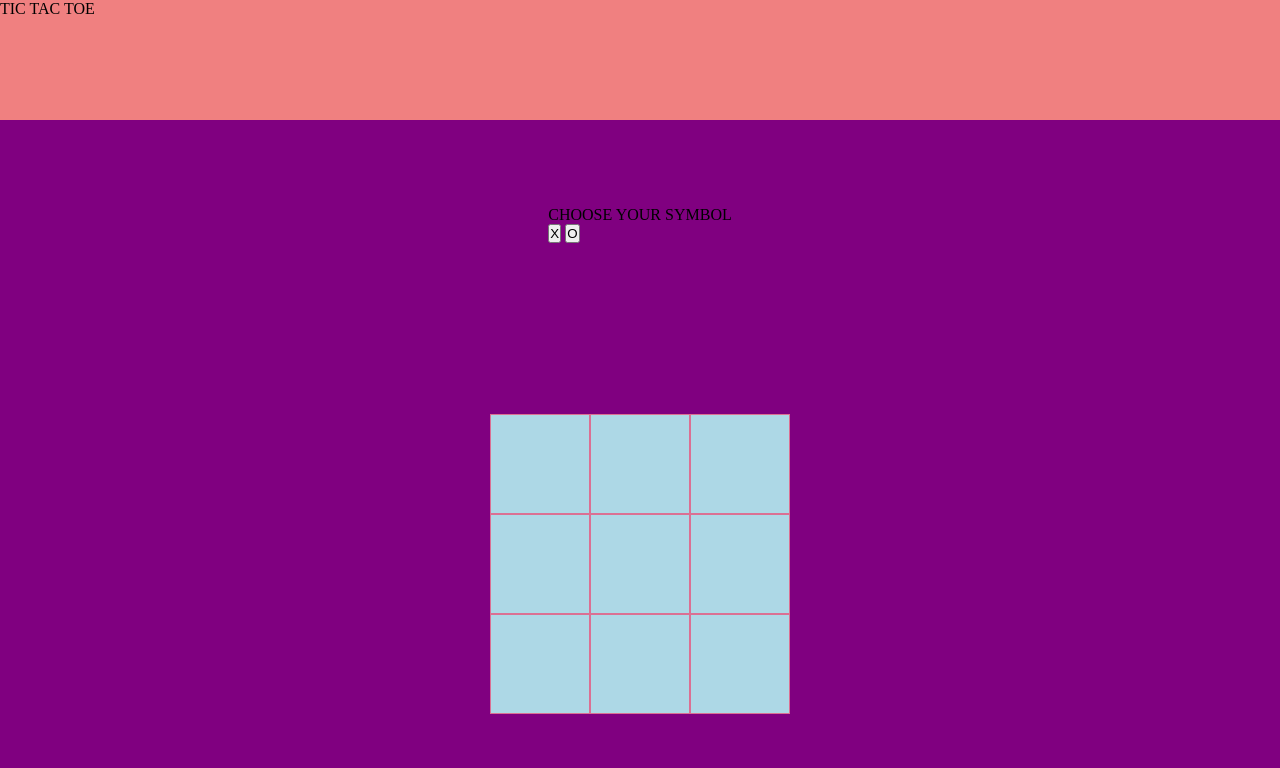
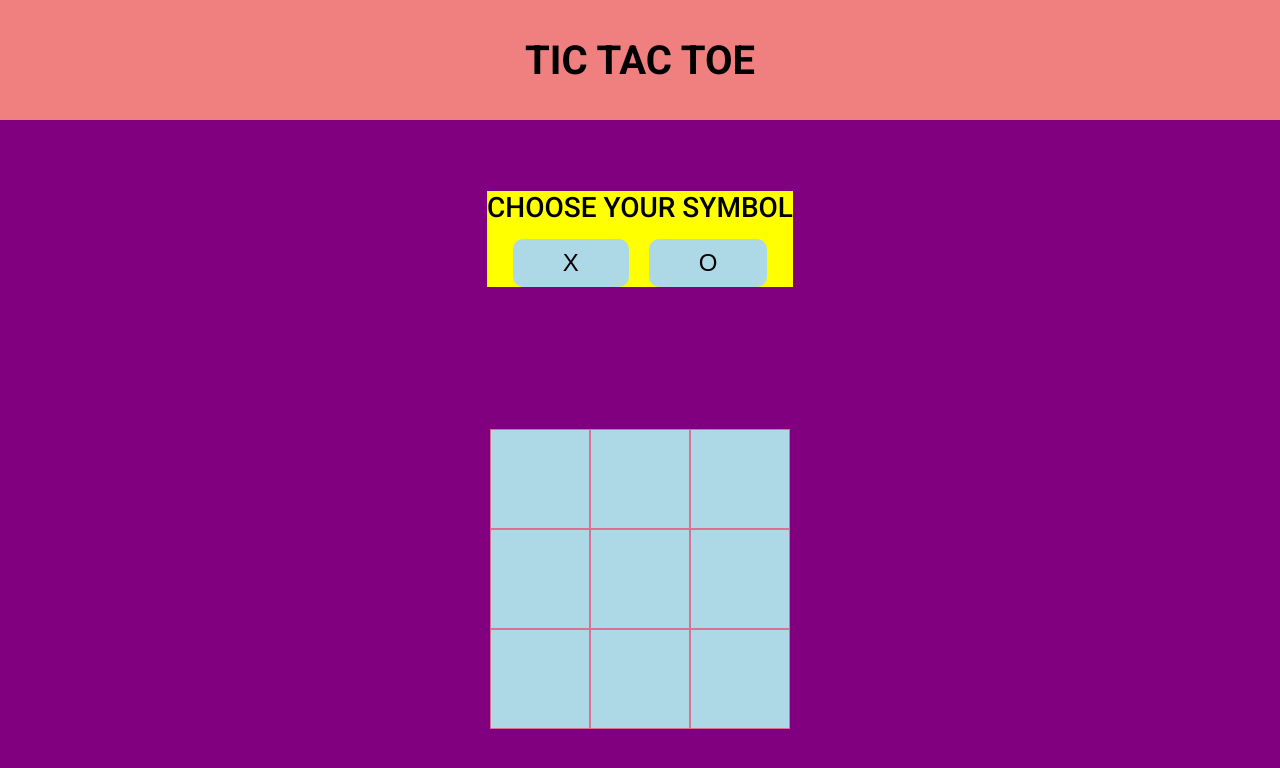
Before and after one commit to mohanraj180/tic-tac-toe, a plain HTML site: page index.html in a window 1280 px wide. Drawn offline with Linux system fonts and the light colour scheme.

Commit message:
Added a symbol selector and symbol buttons to the CSS stylesheet.

```diff
--- a/styles.css
+++ b/styles.css
@@ -4,6 +4,7 @@
 }
 
 body {
+    font-family: 'Roboto', sans-serif;
     min-width: 100%;
     min-height: 100vh;
     display: grid;
@@ -15,6 +16,10 @@ body {
     background-color: lightcoral;
     grid-column: 1 / 2;
     grid-row: 1 / 2;
+    display: grid;
+    place-items: center;
+    font-size: 40px;
+    font-weight: 600;
 }
 
 .content {
@@ -23,6 +28,33 @@ body {
     grid-row: 2 / 3;
     display: grid;
     place-items: center;
+}
+
+.symbol-selector {
+    background-color: yellow;
+    display: flex;
+    flex-direction: column;
+    align-items: center;
+    gap: 15px;
+}
+
+.symbol-selector > p {
+    font-size: 28px;
+    font-weight: 500;
+}
+
+.symbol-buttons {
+    display: flex;
+    justify-items: stretch;
+    gap: 20px;
+}
+
+.symbols {
+    background-color: lightblue;
+    border: none;
+    font-size: 24px;
+    padding: 10px 50px 10px 50px;
+    border-radius: 10px;
 }
 
 .game-board {
```
